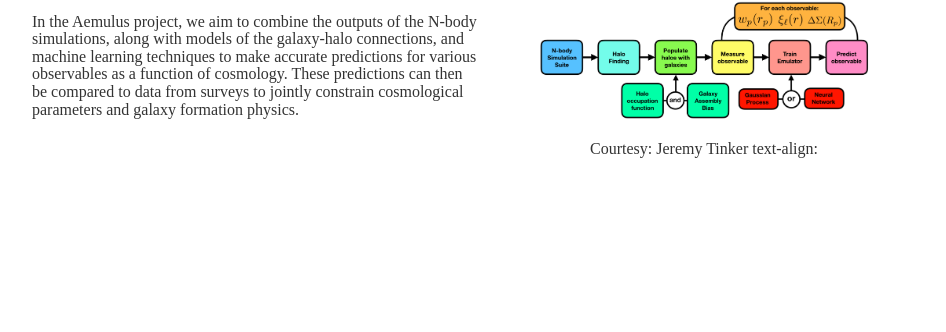
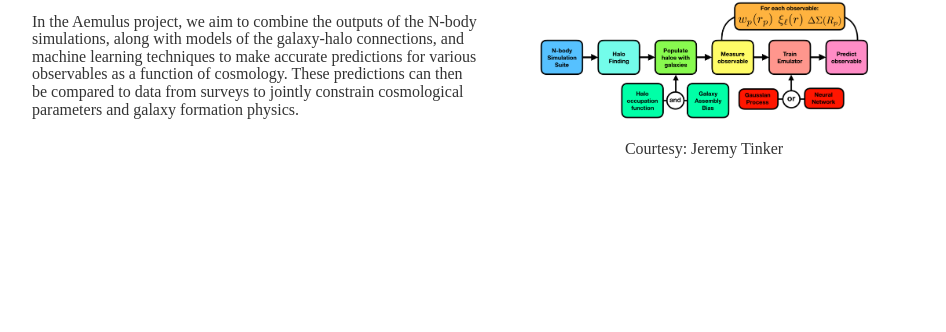
Before and after one commit to arkabanerjee/arkabanerjee.github.io, a Jekyll site: the page built from research/index.html, in a window 1280 px wide and 900 px high, scrolled down 2103 px. Shown: the part 315-647 px from the top of the window, without its empty margins (160-1106 px from the left). Built offline with Jekyll 4.4.1, drawn with Linux system fonts in a browser that asks for light colours.

```diff
--- a/research/index.html
+++ b/research/index.html
@@ -49,7 +49,7 @@
         </div>
         <div style="margin-left: 50%; height: 500px;">
             <img src="flowchart.png"  class="center">
-            <p style="text-align:center;"> Courtesy: Jeremy Tinker text-align:</p>
+            <p style="text-align:center;"> Courtesy: Jeremy Tinker</p>
         </div>
     </div>
 </div><!-- /.blurb -->
```
